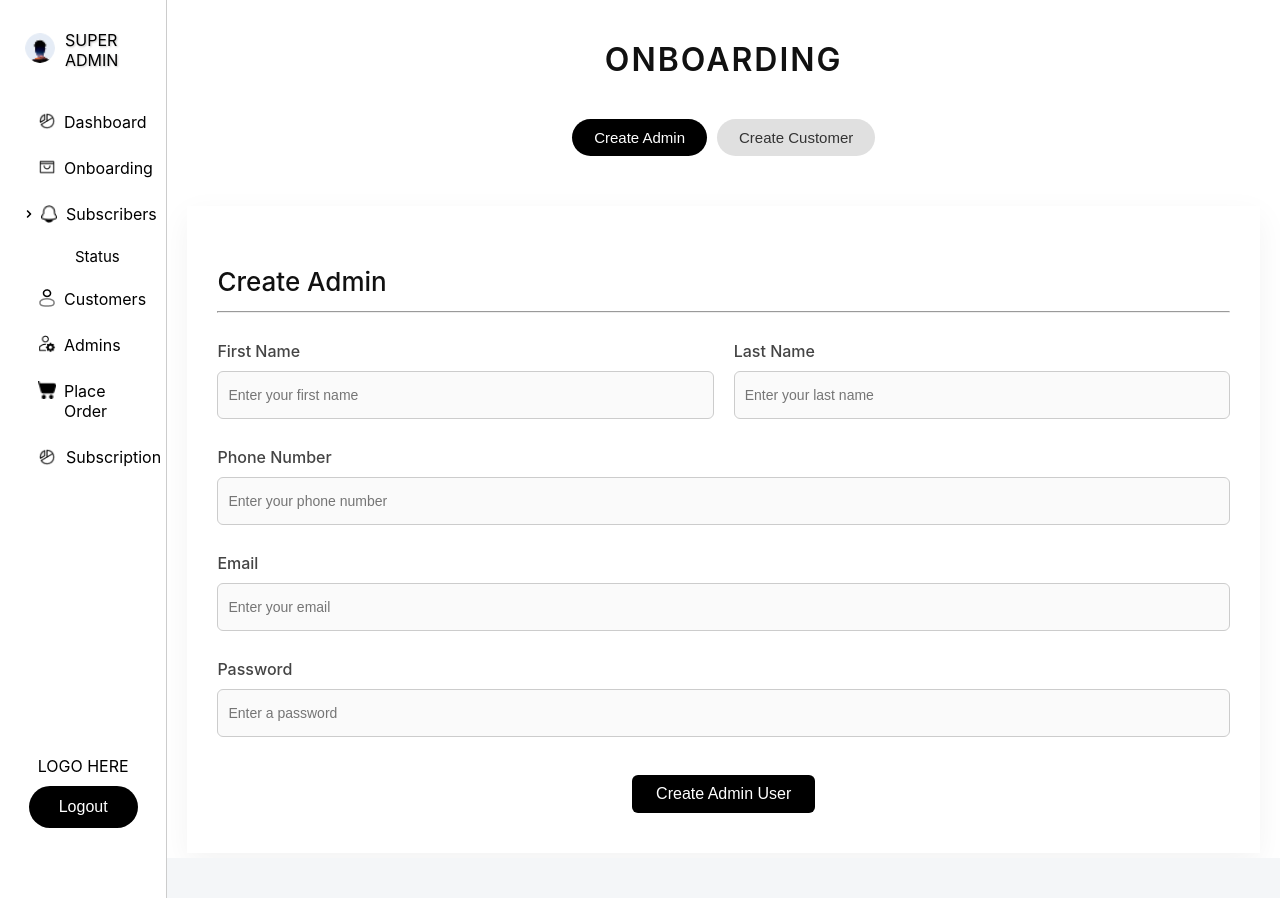
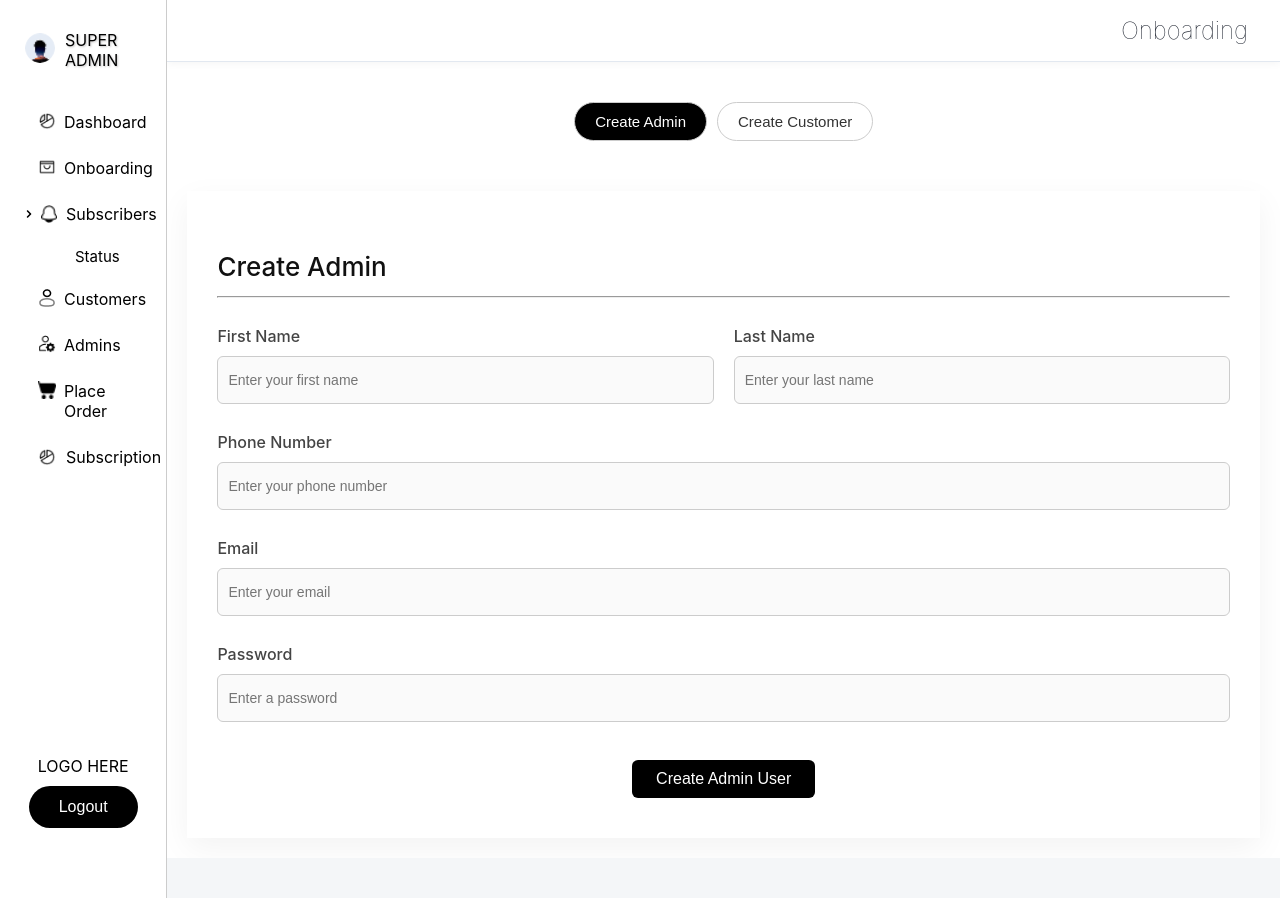
Before and after one commit to Rishvanth28/Paddy, a Django app: template paddy_proj/paddy_app/templates/onboard.html in a window 1280 px wide. Run offline with Django 5.2, Linux system fonts and the light colour scheme; the template is opened without the code that fills it, so the values that code supplies are empty.

Commit message:
Onboarding and Placeorder css

```diff
--- a/paddy_proj/paddy_app/static/css/superadmin_onboard.css
+++ b/paddy_proj/paddy_app/static/css/superadmin_onboard.css
@@ -291,22 +291,23 @@ body {
 
 /* Style tab buttons */
 .tab-button {
-    padding: 10px 22px;
+    padding: 10px 20px;
     font-size: 15px;
-    border: none;
     border-radius: 30px;
-    background-color: #e0e0e0;
+    border: 1px solid #ccc;
+    background-color: white;
     color: #333;
     cursor: pointer;
-    transition: all 0.3s ease;
+    transition: background-color 0.3s;
 }
+
 
 .tab-button:hover {
     background-color: #cfcfcf;
 }
 
 .tab-button.active {
-    background-color: #000000;
+    background-color: #000;
     color: white;
 }
 
@@ -384,4 +385,24 @@ button[type="submit"]:hover {
         width: 100%;
         max-width: 300px;
     }
+
+    .navbar{
+        justify-content: center !important;
+    }
 }
+
+.navbar {
+    background-color: #fff;
+    padding: 1rem 2rem;
+    border-bottom: 1px solid #e2e8f0;
+    display: flex;
+    align-items: center;
+    justify-content:right;
+    box-shadow: 0 2px 8px rgba(0, 0, 0, 0.04);
+}
+
+.navbar-title {
+    font-size: 24px;
+    font-weight: lighter;
+    color: #1a202c;
+}
--- a/paddy_proj/paddy_app/templates/onboard.html
+++ b/paddy_proj/paddy_app/templates/onboard.html
@@ -22,10 +22,10 @@
 </script>
 {% endif %}
 
-<!-- Page Header -->
-<div class="page-title">
-    <h1>ONBOARDING</h1>
-</div>
+    <!-- NAVBAR -->
+    <div class="navbar">
+        <div class="navbar-title">Onboarding</div>
+    </div>
 
 <!-- Tab Buttons -->
 <div class="tab-header">
```
Also changed, not shown: paddy_proj/paddy_app/static/css/place_order.css (+5 -18 lines).
